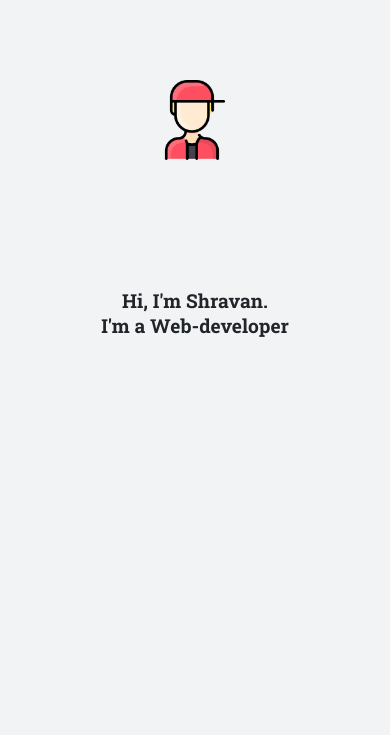
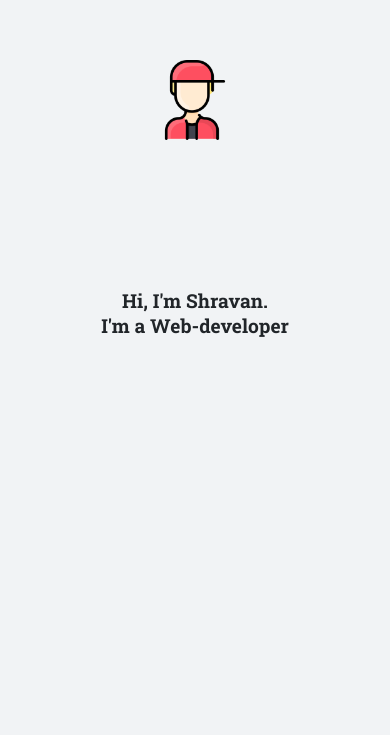
Before and after one commit to ChavvaShravanParasmai/Personnel-web-site, a plain HTML site: page index.html in a window 390 px wide. Shown: the part 109-844 px from the top of the page. Drawn offline with Linux system fonts and the light colour scheme.

Commit message:
Update queries.css

```diff
--- a/queries.css
+++ b/queries.css
@@ -7,9 +7,9 @@
 */
 
 @media (max-width: 84em) {
-  .man-icon img {
+/*   .man-icon img {
     transform: translate(-50%, 15%);
-  }
+  } */
 }
 
 @media (max-width: 59em) {
@@ -20,15 +20,15 @@
   .intro {
     font-size: 4.4rem;
   }
-  .man-icon img {
+/*   .man-icon img {
     transform: translate(-50%, -5%);
-  }
+  } */
 }
 
 @media (max-width: 44em) {
-  .man-icon img {
+/*   .man-icon img {
     transform: translate(-50%, 10%);
-  }
+  } */
   .intro {
     font-size: 3rem;
   }
@@ -39,9 +39,9 @@
 }
 
 @media (max-width: 36em) {
-  .man-icon img {
+/*   .man-icon img {
     transform: translate(-50%, 50%);
-  }
+  } */
   .intro {
     font-size: 3rem;
   }
@@ -63,9 +63,9 @@
 }
 
 @media (max-width: 30em) {
-  .man-icon img {
+/*   .man-icon img {
     transform: translate(-50%, 25%);
-  }
+  } */
   .intro {
     font-size: 2.4rem;
   }
```
